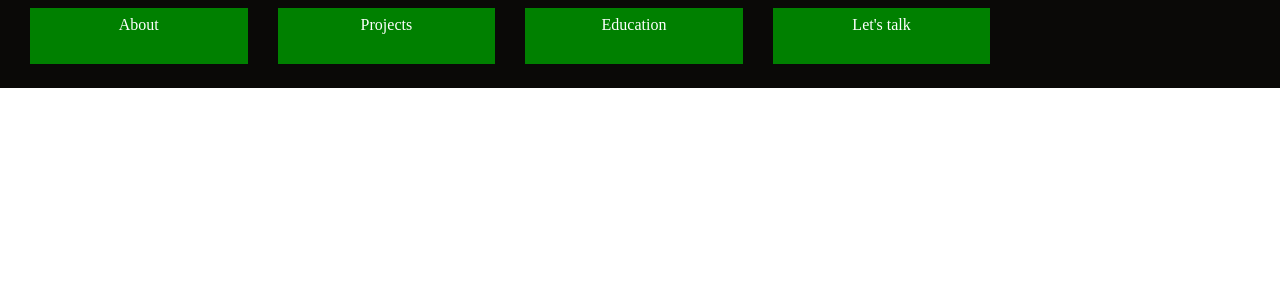
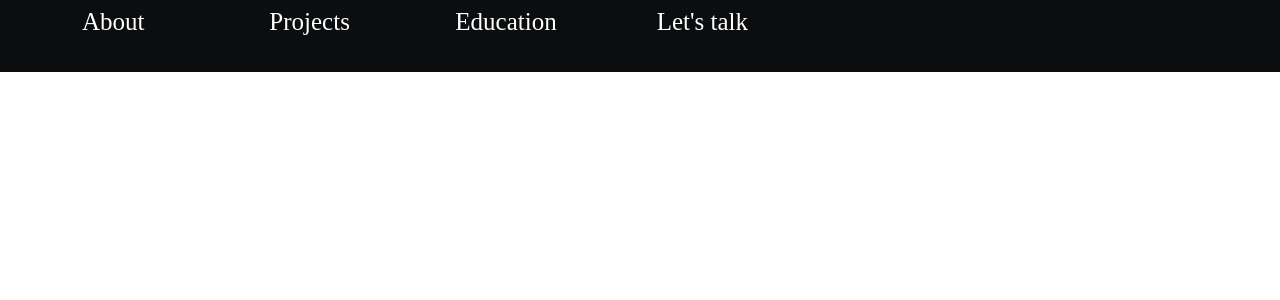
Before and after one commit to smitdesai1010/MyWebsite, a React (Create React App) app in the folder website/: page / in a window 1280 px wide. Shown: the top 300 px of the page. Built offline with nearby package versions, Linux system fonts and the light colour scheme.

Commit message:
navbar half done

```diff
--- a/website/src/Components/Navbar/bar.css
+++ b/website/src/Components/Navbar/bar.css
@@ -1,9 +1,10 @@
 #bar{
+  margin: 0px;
+  padding: 0px;
+  height: 9vh;
+  width: 100%;
+  background-color: rgb(11, 13, 15);
+  overflow: hidden;
   position: fixed;
-  padding-top: 1vh;
-  text-decoration: none;
-  background-color: rgb(10, 9, 7);
-  width: 100%;
-  height: 10vh;
-  justify-content: space-around;
+  flex: auto;
 }
--- a/website/src/Components/Navbar/navlink.css
+++ b/website/src/Components/Navbar/navlink.css
@@ -2,15 +2,17 @@ li{
   margin: auto;
   padding: 1vh 0;
   height: 5vh;
-  width: 17%;
+  width: 13%;
   color: white;
   display: inline-block;
   flex-direction: row;
-  background-color: green;
   margin-left: 30px;
   text-align: center;
+  font-size: 25px;
+  cursor: pointer;
+  transition: all 1s;
 }
 
-a{
-  height: 100%;
+li:hover{
+  background-color: rgb(30, 48, 142);
 }
--- /dev/null
+++ b/website/src/index.css
@@ -0,0 +1,6 @@
+*{
+  margin: 0;
+  padding: 0;
+  width: 100%;
+  height: 100%;
+}
--- a/website/src/index.js
+++ b/website/src/index.js
@@ -1,6 +1,7 @@
 import React from 'react';
 import ReactDOM from 'react-dom';
 import App from './App';
+import './index.css';
 import * as serviceWorker from './serviceWorker';
 
 ReactDOM.render(
```
